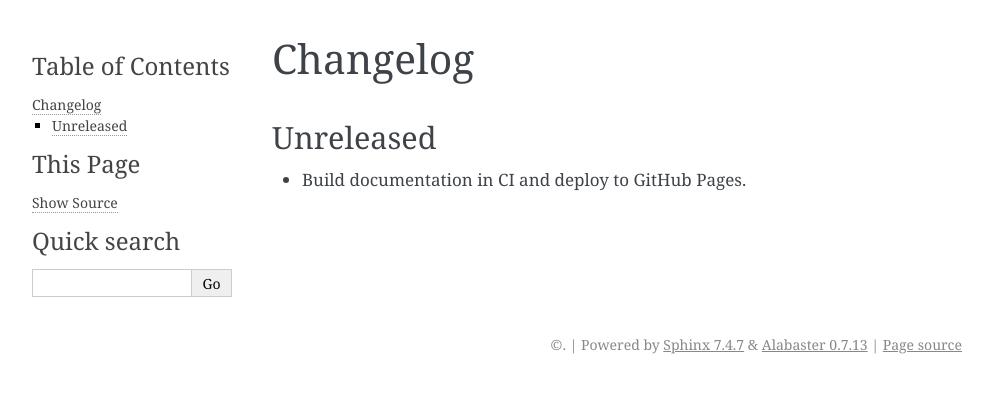
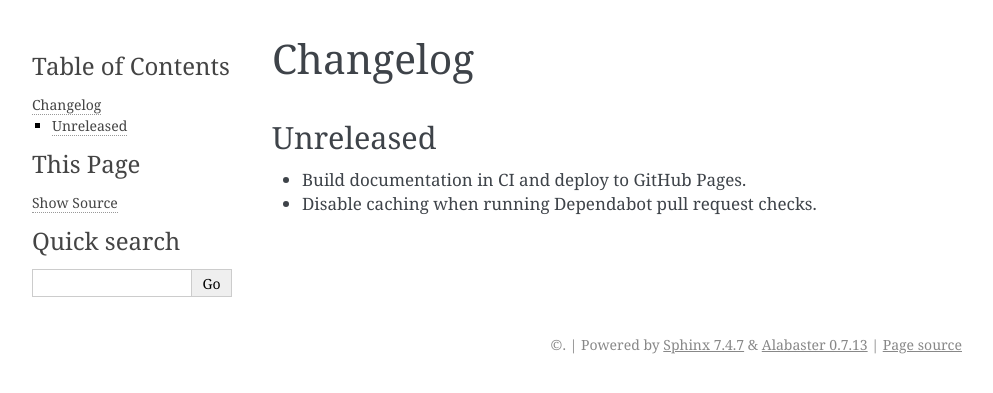
Before and after one commit to tr0yspradling/bread, a Sphinx documentation site: the page built from docs/CHANGELOG.md, in a window 1280 px wide. Shown: the top 393 px of the page, without its empty margins (148-1141 px from the left). Built offline with Sphinx 7.4.7, drawn with Linux system fonts in a browser that asks for light colours.

Commit message:
ci: disable cache for dependabot
Signed-off-by: Codex <codex@openai.com>

```diff
--- a/docs/CHANGELOG.md
+++ b/docs/CHANGELOG.md
@@ -2,3 +2,4 @@
 
 ## Unreleased
 - Build documentation in CI and deploy to GitHub Pages.
+- Disable caching when running Dependabot pull request checks.
```
Also changed, not shown: 1 other file.
